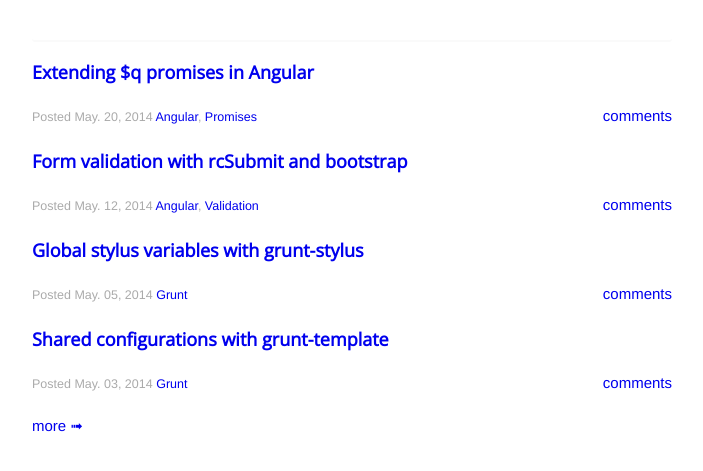
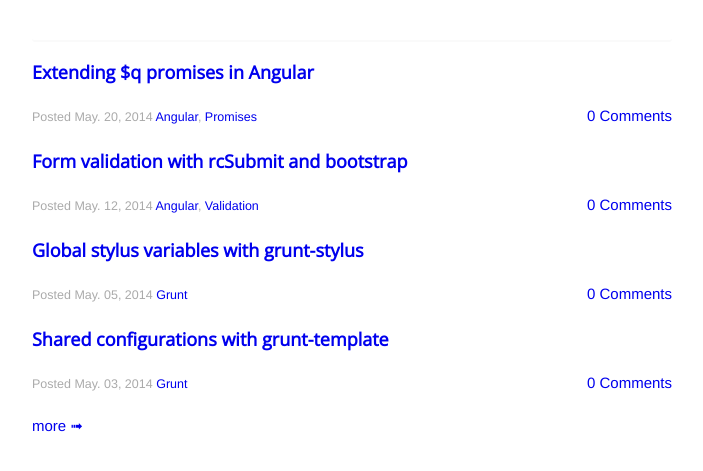
Before and after one commit to wejendorp/dorp.io, a Jekyll site: the page built from index.html, in a window 1280 px wide. Shown: the part 245-716 px from the top of the page, without its empty margins (288-991 px from the left). Built offline with Jekyll 4.4.1, drawn with Linux system fonts in a browser that asks for light colours; comment, search, counter and statistics services are not loaded.

Commit message:
Initial comment text

```diff
--- a/_includes/post_info.html
+++ b/_includes/post_info.html
@@ -31,5 +31,5 @@
 		{% endif %}
 		{{ tags_content }}
 	</small>
-  <a class="pull-right" href="{{ post.url }}#disqus_thread">comments</a>
+  <a class="pull-right" href="{{ post.url }}#disqus_thread">0 Comments</a>
 </p>
```
